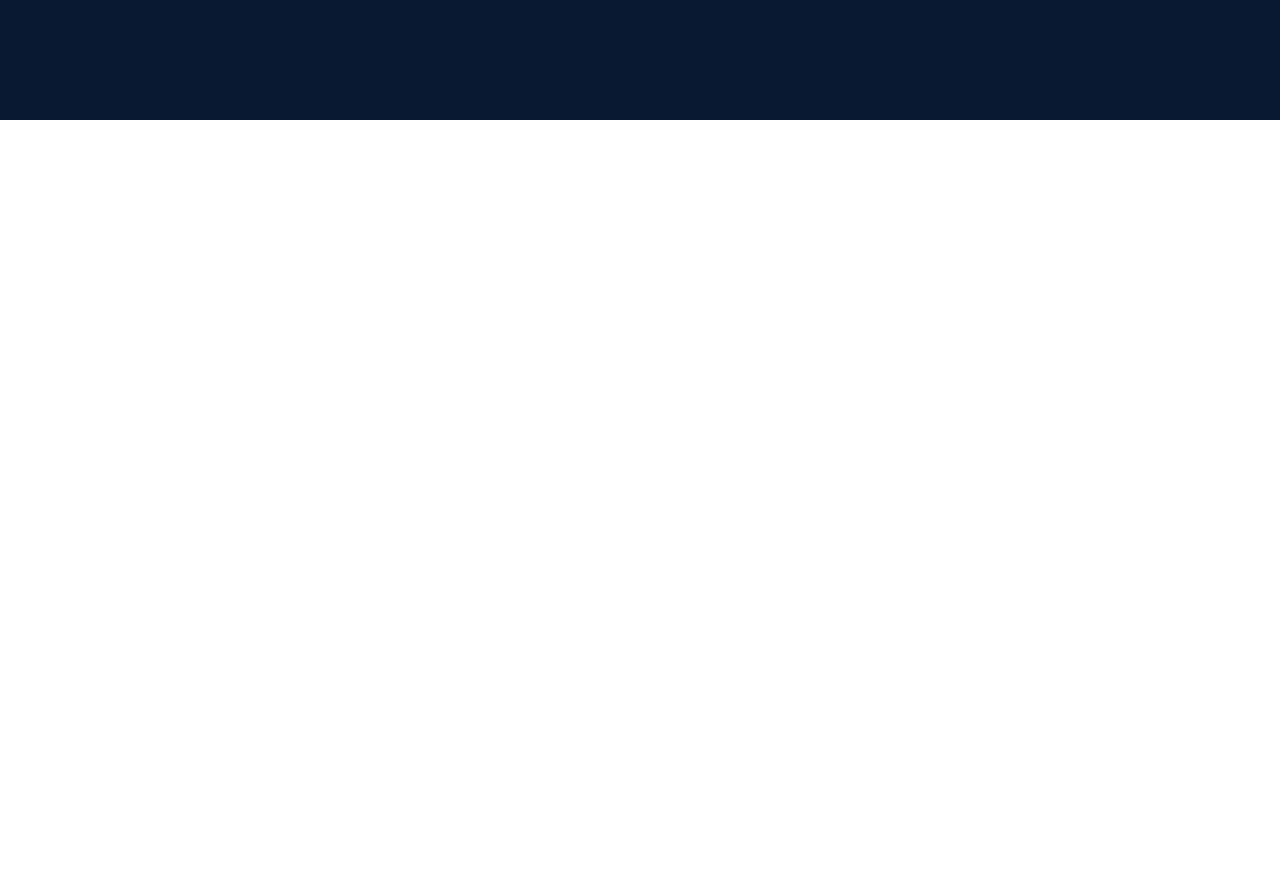
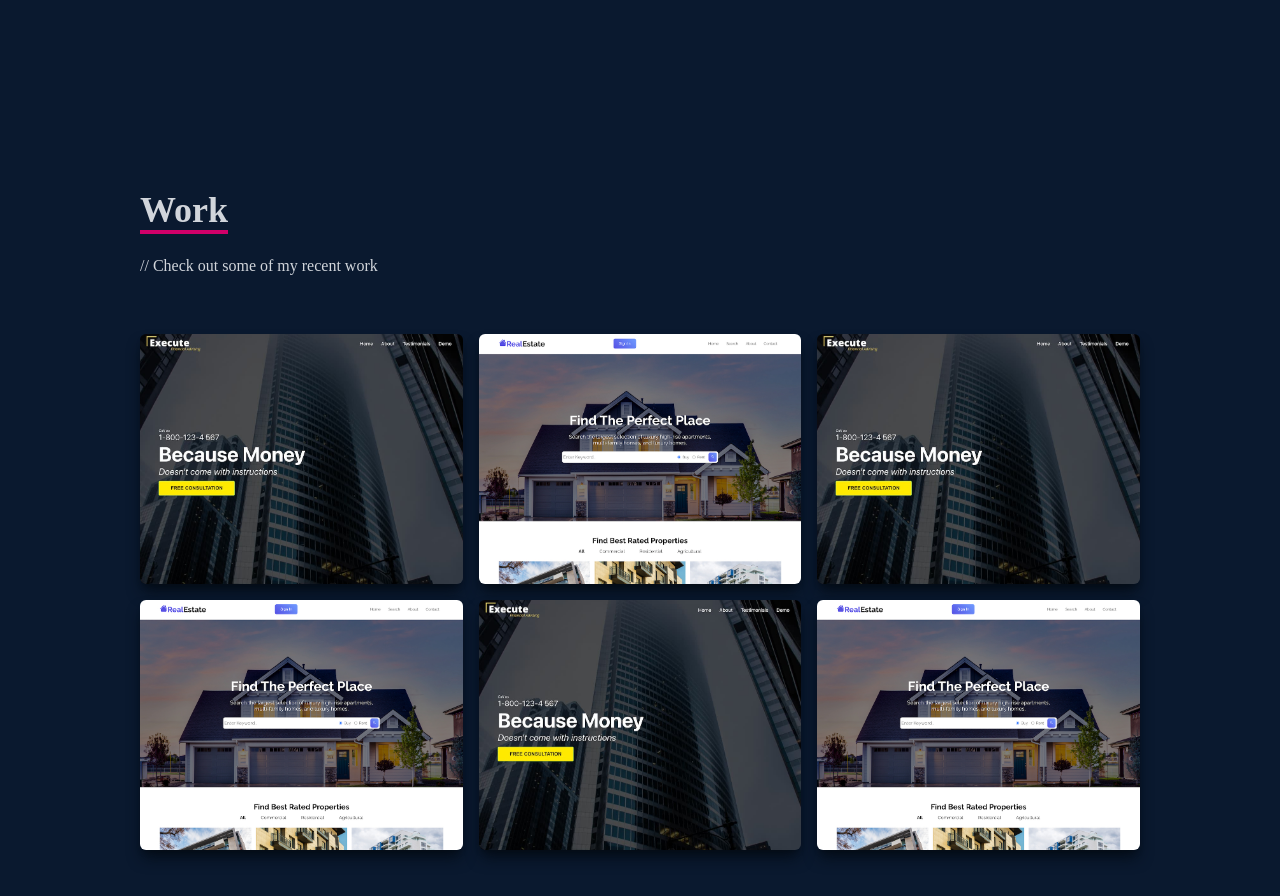
Before and after one commit to Jamesbmahoney/james-react-portfolio, a React (Create React App) app: page / in a window 1280 px wide. Shown: the part 2280-3176 px from the top of the page. Before the commit the page ends 2400 px from the top, so only its background shows below. Built offline with nearby package versions, Linux system fonts and the light colour scheme.

Commit message:
added mock works to Work component

```diff
--- a/src/App.js
+++ b/src/App.js
@@ -2,6 +2,7 @@ import About from "./components/About";
 import Home from "./components/Home";
 import Navbar from "./components/Navbar";
 import Skills from "./components/Skills";
+import Work from "./components/Work";
 
 function App() {
   return (
@@ -10,6 +11,7 @@ function App() {
      <Home />
      <About />
      <Skills />
+     <Work />
     </div>
   );
 }
--- a/src/components/Work.jsx
+++ b/src/components/Work.jsx
@@ -1,9 +1,163 @@
-import React from 'react'
+import React from "react";
+import WorkImg from "../assets/workImg.jpeg";
+import realEstate from "../assets/realestate.jpg";
 
 const Work = () => {
   return (
-    <div>Work</div>
-  )
-}
+    <div name="work" className="w-full md:h-screen text-gray-300 bg-[#0a192f]">
+      <div className="max-w-[1000px] mx-auto o-4 flex flex-col justify-center w-full h-full">
+        <div className="pb-8">
+          <p className="text-4xl font-bold inline border-b-4 text-gray-300 border-[#D10069]">
+            Work
+          </p>
+          <p className="py-6">// Check out some of my recent work</p>
+        </div>
 
-export default Work
+        {/* Container */}
+        <div className="grid sm:grid-cols-2 md:grid-cols-3 gap-4">
+
+            {/* Grid Item*/}
+          <div
+            style={{ backgroundImage: `url(${WorkImg})` }}
+            className="shadow-lg shadow-[#040c16] group container rounded-md flex justify-center items-center mx-auto content-div"
+          >
+            {/* Hover Effects */}
+            <div className="opacity-0 group-hover:opacity-100">
+              <span className="text-2xl font-bold text-white tracking-wider">
+                React JS Application
+              </span>
+              <div className="pt-8 text-center">
+                <a href="/">
+                  <button className="text-center rounded-lg px-4 py-3 m-2 bg-white text-gray-700 font-bold text-lg">
+                    Demo
+                  </button>
+                </a>
+                <a href="/">
+                  <button className="text-center rounded-lg px-4 py-3 m-2 bg-white text-gray-700 font-bold text-lg">
+                    Code
+                  </button>
+                </a>
+              </div>
+            </div>
+          </div>
+          <div
+            style={{ backgroundImage: `url(${realEstate})` }}
+            className="shadow-lg shadow-[#040c16] group container rounded-md flex justify-center items-center mx-auto content-div"
+          >
+            {/* Hover Effects */}
+            <div className="opacity-0 group-hover:opacity-100">
+              <span className="text-2xl font-bold text-white tracking-wider">
+                React JS Application
+              </span>
+              <div className="pt-8 text-center">
+                <a href="/">
+                  <button className="text-center rounded-lg px-4 py-3 m-2 bg-white text-gray-700 font-bold text-lg">
+                    Demo
+                  </button>
+                </a>
+                <a href="/">
+                  <button className="text-center rounded-lg px-4 py-3 m-2 bg-white text-gray-700 font-bold text-lg">
+                    Code
+                  </button>
+                </a>
+              </div>
+            </div>
+          </div>
+          <div
+            style={{ backgroundImage: `url(${WorkImg})` }}
+            className="shadow-lg shadow-[#040c16] group container rounded-md flex justify-center items-center mx-auto content-div"
+          >
+            {/* Hover Effects */}
+            <div className="opacity-0 group-hover:opacity-100">
+              <span className="text-2xl font-bold text-white tracking-wider">
+                React JS Application
+              </span>
+              <div className="pt-8 text-center">
+                <a href="/">
+                  <button className="text-center rounded-lg px-4 py-3 m-2 bg-white text-gray-700 font-bold text-lg">
+                    Demo
+                  </button>
+                </a>
+                <a href="/">
+                  <button className="text-center rounded-lg px-4 py-3 m-2 bg-white text-gray-700 font-bold text-lg">
+                    Code
+                  </button>
+                </a>
+              </div>
+            </div>
+          </div>
+          <div
+            style={{ backgroundImage: `url(${realEstate})` }}
+            className="shadow-lg shadow-[#040c16] group container rounded-md flex justify-center items-center mx-auto content-div"
+          >
+            {/* Hover Effects */}
+            <div className="opacity-0 group-hover:opacity-100">
+              <span className="text-2xl font-bold text-white tracking-wider">
+                React JS Application
+              </span>
+              <div className="pt-8 text-center">
+                <a href="/">
+                  <button className="text-center rounded-lg px-4 py-3 m-2 bg-white text-gray-700 font-bold text-lg">
+                    Demo
+                  </button>
+                </a>
+                <a href="/">
+                  <button className="text-center rounded-lg px-4 py-3 m-2 bg-white text-gray-700 font-bold text-lg">
+                    Code
+                  </button>
+                </a>
+              </div>
+            </div>
+          </div> <div
+            style={{ backgroundImage: `url(${WorkImg})` }}
+            className="shadow-lg shadow-[#040c16] group container rounded-md flex justify-center items-center mx-auto content-div"
+          >
+            {/* Hover Effects */}
+            <div className="opacity-0 group-hover:opacity-100">
+              <span className="text-2xl font-bold text-white tracking-wider">
+                React JS Application
+              </span>
+              <div className="pt-8 text-center">
+                <a href="/">
+                  <button className="text-center rounded-lg px-4 py-3 m-2 bg-white text-gray-700 font-bold text-lg">
+                    Demo
+                  </button>
+                </a>
+                <a href="/">
+                  <button className="text-center rounded-lg px-4 py-3 m-2 bg-white text-gray-700 font-bold text-lg">
+                    Code
+                  </button>
+                </a>
+              </div>
+            </div>
+          </div>
+          <div
+            style={{ backgroundImage: `url(${realEstate})` }}
+            className="shadow-lg shadow-[#040c16] group container rounded-md flex justify-center items-center mx-auto content-div"
+          >
+            {/* Hover Effects */}
+            <div className="opacity-0 group-hover:opacity-100">
+              <span className="text-2xl font-bold text-white tracking-wider">
+                React JS Application
+              </span>
+              <div className="pt-8 text-center">
+                <a href="/">
+                  <button className="text-center rounded-lg px-4 py-3 m-2 bg-white text-gray-700 font-bold text-lg">
+                    Demo
+                  </button>
+                </a>
+                <a href="/">
+                  <button className="text-center rounded-lg px-4 py-3 m-2 bg-white text-gray-700 font-bold text-lg">
+                    Code
+                  </button>
+                </a>
+              </div>
+            </div>
+          </div>
+        </div>
+      </div>
+    </div>
+  );
+};
+
+export default Work;
--- a/src/index.css
+++ b/src/index.css
@@ -13,3 +13,18 @@
         @apply cursor-pointer
     }
 }
+
+.content-div {
+    background-repeat: no-repeat;
+    background-size: cover;
+    background-position: center;
+    height: 250px;
+}
+
+.content-div:hover {
+    background-image: linear-gradient(
+        to right,
+        rgba(112, 157, 255, 0.8),
+        hsla(242, 74%, 61%, 0.8)
+    )!important;
+}
```
